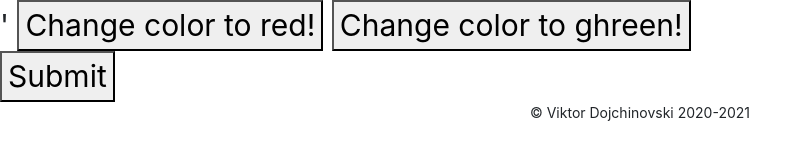
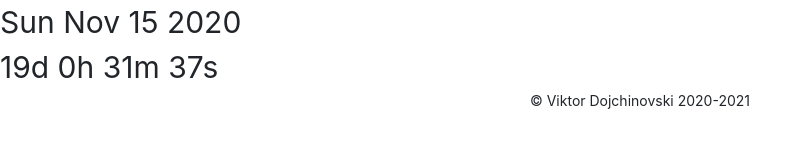
Before and after one commit to ViktorDojcinovski/first, a website built with Parcel: page index.html in a window 1280 px wide. Shown: the whole page, without its empty margins (0-812 px from the left). Built offline with nearby package versions, Linux system fonts and the light colour scheme.

Commit message:
Add task 4 from tasks2

```diff
--- a/index.html
+++ b/index.html
@@ -16,7 +16,6 @@
     <!-- Place favicon.ico in the root directory -->
 
     <link rel="stylesheet" href="css/normalize.css" />
-    '
     <link
       rel="stylesheet"
       href="https://stackpath.bootstrapcdn.com/bootstrap/4.5.2/css/bootstrap.min.css"
@@ -26,21 +25,25 @@
 
     <meta name="theme-color" content="#fafafa" />
   </head>
-
   <body style="font-size: 30px">
     <!-- Add your site or application content here -->
 
-    <button id="btn">Change color to red!</button>
+    <!-- <button id="btn">Change color to red!</button>
     <button id="btn2">Change color to ghreen!</button>
     <form action="">
       <button type="submit">Submit</button>
-    </form>
+    </form> -->
+    <section>
+      <div id="countdown-from"></div>
+      <div id="countdown"></div>
+    </section>
     <footer>
       <span>&copy; Viktor Dojchinovski 2020-2021</span>
     </footer>
     <script src="js/vendor/modernizr-3.11.2.min.js"></script>
     <script src="js/plugins.js"></script>
-    <script src="./js/tasks.js"></script>
+    <!-- <script src="./js/tasks.js"></script> -->
+    <script src="./js/tasks2.js"></script>
 
     <!-- Google Analytics: change UA-XXXXX-Y to be your site's ID. -->
     <script>
--- a/js/tasks2.js
+++ b/js/tasks2.js
@@ -24,9 +24,55 @@
  */
 
 /**
- * 4. Write a modal, that will count down the days, hours, minutes and seconds
+ * 4. Write a module, that will count down the days, hours, minutes and seconds
  * to a given date in the future.
  */
+
+let countDownFromDate = new Date("Nov 15, 2020 12:50:20").toDateString();
+let countDownDate = new Date("Nov 15, 2020 12:50:20").getTime();
+let now = new Date().getTime();
+
+// setInterval, setTimeout
+
+// let int = setInterval(function () {
+//   console.log("After 2 seconds!");
+// }, 2000);
+
+// setTimeout(function () {
+//   clearInterval(int);
+// }, 6000);
+
+let x = setInterval(function () {
+  let now = new Date().getTime();
+  //get distance between current date to countdown date
+  let distance = countDownDate - now;
+
+  console.log(new Date().getHours());
+
+  //get days, hours, minutes, and seconds
+  let days = Math.floor(distance / (1000 * 60 * 60 * 24));
+  let hours = Math.floor((distance % (1000 * 60 * 60 * 24)) / (1000 * 60 * 60));
+  let minutes = Math.floor((distance % (1000 * 60 * 60)) / (1000 * 60));
+  let seconds = Math.floor((distance % (1000 * 60)) / 1000);
+
+  // Homework: Make the counter with the help of the following methods:
+  //   getSeconds();
+  //   getMinutes();
+  //   getHours();
+
+  //output countdown from date
+  document.getElementById("countdown-from").innerHTML = `${countDownFromDate}`;
+  //output timer to HTML
+  document.getElementById(
+    "countdown"
+  ).innerHTML = `${days}d ${hours}h ${minutes}m ${seconds}s`;
+
+  //stop countdown timer when date is reached
+  if (distance < 0) {
+    clearInterval(x);
+    document.getElementById("countdown").innerHTML = "Timer Expired";
+  }
+}, 1000);
 
 /**
  * 5. Write a search aplication, that will filter items from a given list
```
